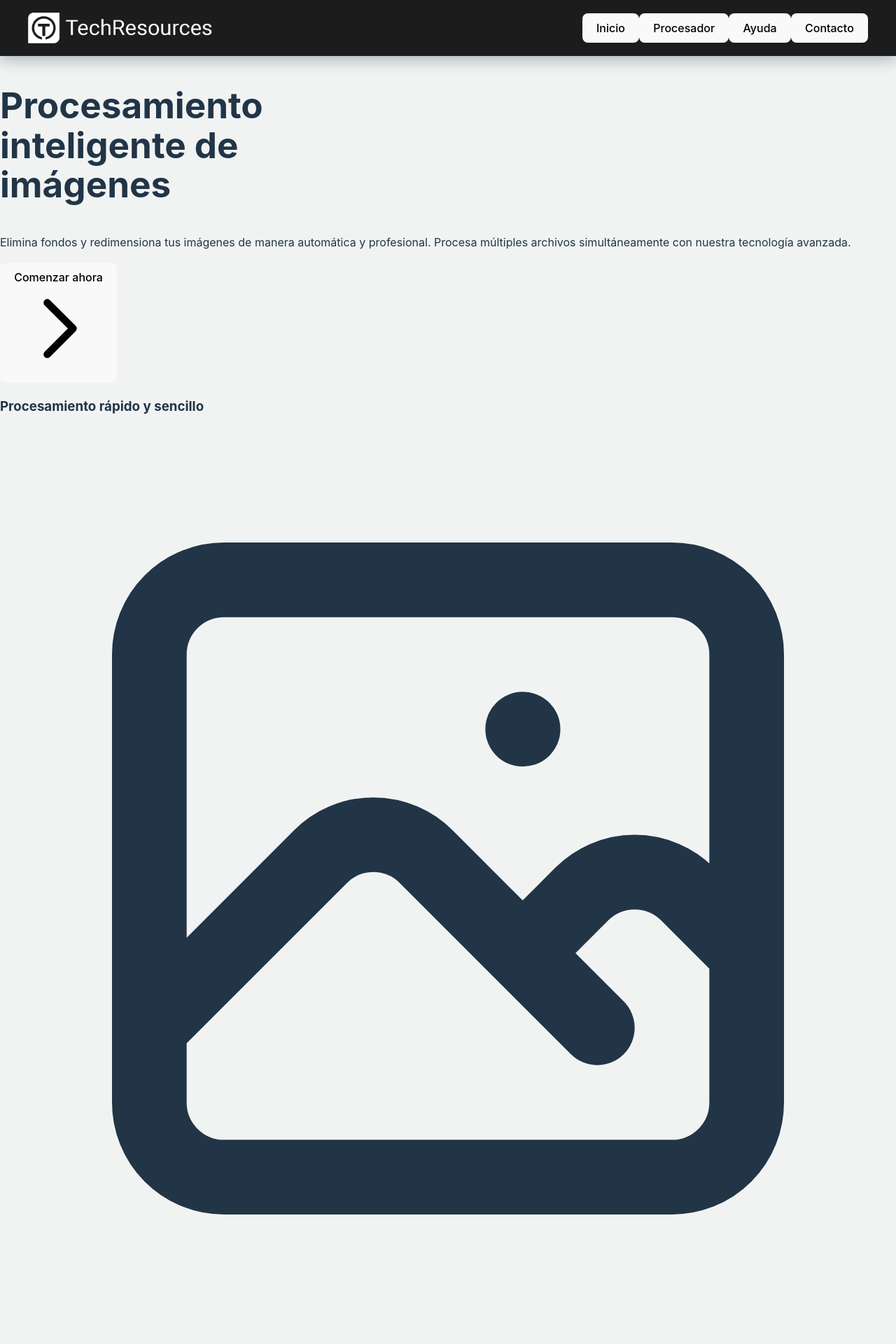
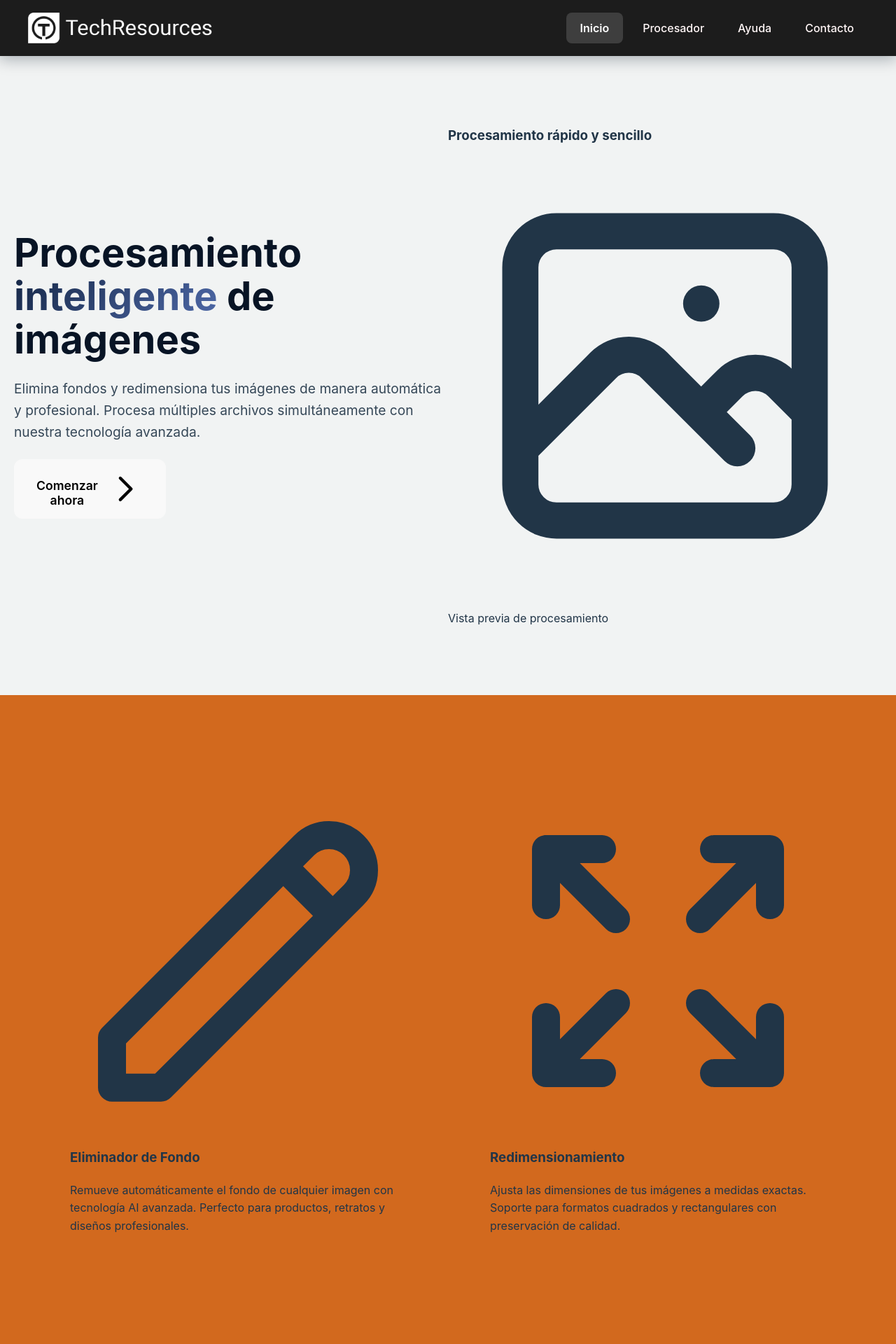
Before and after one commit to DevTechResources/ImageProcessorr, a React (Vite) app in the folder frontend/: page / in a window 1280 px wide. Shown: the top 1920 px of the page at 70% size. Built offline with nearby package versions, Linux system fonts and the light colour scheme.

Commit message:
css
css del LandingPage

```diff
--- a/frontend/src/App.css
+++ b/frontend/src/App.css
@@ -3,15 +3,12 @@ body {
   line-height: 1.6;
   background: #F1F3F3;
   overflow-x: hidden;
-
 }
-
 .container {
   max-width: 1200px;
   margin: 0 auto;
   padding: 0 20px;
 }
-
 .app-background {
   min-height: 100vh;
   background: #F1F3F3;
@@ -43,3 +40,100 @@ body {
  width: auto;
  object-fit: contain;
 }
+.navigation{
+  display: flex;
+  gap: 8px;
+}
+.nav-link{
+  position: relative;
+  background: transparent;
+  border: none;
+  color: #FFF6F6;
+  padding: 12px 20px;
+  border-radius: 8px;
+  cursor: pointer;
+  font-size: medium;
+  font-weight: 500;
+  transition: all 0.3s ease;
+  text-decoration: none;
+}
+.nav-link:hover{
+  background-color: rgba(255, 255, 255, 0.1)
+}
+.nav-active {
+  background: rgba(255, 255, 255, 0.15);
+  color: #fff;
+  font-weight: 600;
+}
+
+/*Revisar*/
+.hero-section{
+  padding: 80px 0;
+  background-color: #F1F3F3;
+}
+.hero-grid {
+  display: grid;
+  grid-template-columns: 1fr 1fr;
+  gap: 60;
+  align-items: center;
+  max-height: 1200px;
+  margin: 0 auto;
+  padding: 0 20px;
+}
+.hero-text {
+  display: flex;
+  flex-direction: column;
+  gap: 24px;
+}
+.hero-title {
+  font-size: 3.5rem;
+  font-weight: 700;
+  line-height: 1.1;
+  color: #081425;
+  margin: 0;
+}
+.hero-highlight {
+  background: linear-gradient(135deg, #152645 0%, #4e69a8 100%);
+  -webkit-background-clip: text;
+  -webkit-text-fill-color: transparent;
+  background-clip: text;
+  position: relative;
+}
+.hero-description {
+  font-size: 1.2rem;
+  line-height: 1.6;
+  margin: 0;
+  opacity: 0.9;
+}
+.cta-button {
+  display: inline-flex;
+  align-items: flex-end;
+  gap: 12px;
+  border: none;
+  padding: 16px 32px;
+  border-radius: 12px;
+  font-size: 1.1rem;
+  font-weight: 600;
+  cursor: pointer;
+  transition: all 0.3s ease;
+  width: fit-content;
+}
+/*Revisar end*/
+.features-section {
+  padding: 100px 0;
+  background: chocolate;
+}
+.features-grid {
+  display: grid;
+  grid-template-columns: repeat(2, 1fr);
+  gap: 40px;
+  max-width: 1200px;
+  margin: 0 auto;
+  padding: 0 20px;
+}
+.feature-card {
+  border-radius: 20px;
+  padding: 40px;
+  position: relative;
+  overflow: hidden;
+}
--- a/frontend/src/components/LandingPage.jsx
+++ b/frontend/src/components/LandingPage.jsx
@@ -81,7 +81,7 @@ const LandingPage = ({ onNavigate }) => {
             {/* Eliminador de Fondo */}
             <div className="feature-card">
               <div className="feature-icon blue">
-                <svg fill="none" stroke="currentColor">
+                <svg fill="none" stroke="currentColor" viewBox="0 0 24 24">
                   <path strokeLinecap="round" strokeLinejoin="round" strokeWidth={2} d="M15.232 5.232l3.536 3.536m-2.036-5.036a2.5 2.5 0 113.536 3.536L6.5 21.036H3v-3.572L16.732 3.732z" />
                 </svg>
               </div>
@@ -95,7 +95,7 @@ const LandingPage = ({ onNavigate }) => {
             {/* Redimensionamiento */}
             <div className="feature-card">
               <div className="feature-icon green">
-                <svg fill="none" stroke="currentColor">
+                <svg fill="none" stroke="currentColor" viewBox="0 0 24 24">
                   <path strokeLinecap="round" strokeLinejoin="round" strokeWidth={2} d="M4 8V4m0 0h4M4 4l5 5m11-1V4m0 0h-4m4 0l-5 5M4 16v4m0 0h4m-4 0l5-5m11 5l-5-5m5 5v-4m0 4h-4" />
                 </svg>
               </div>
```
